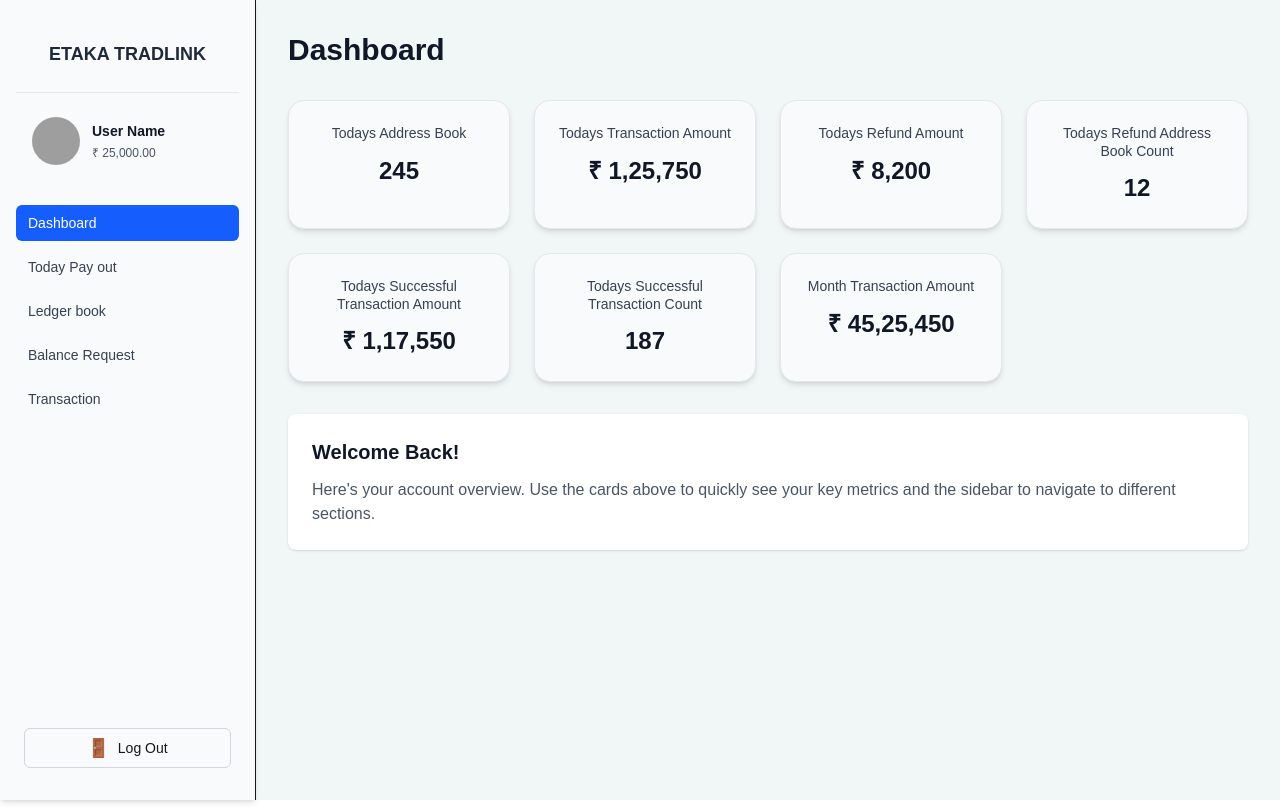
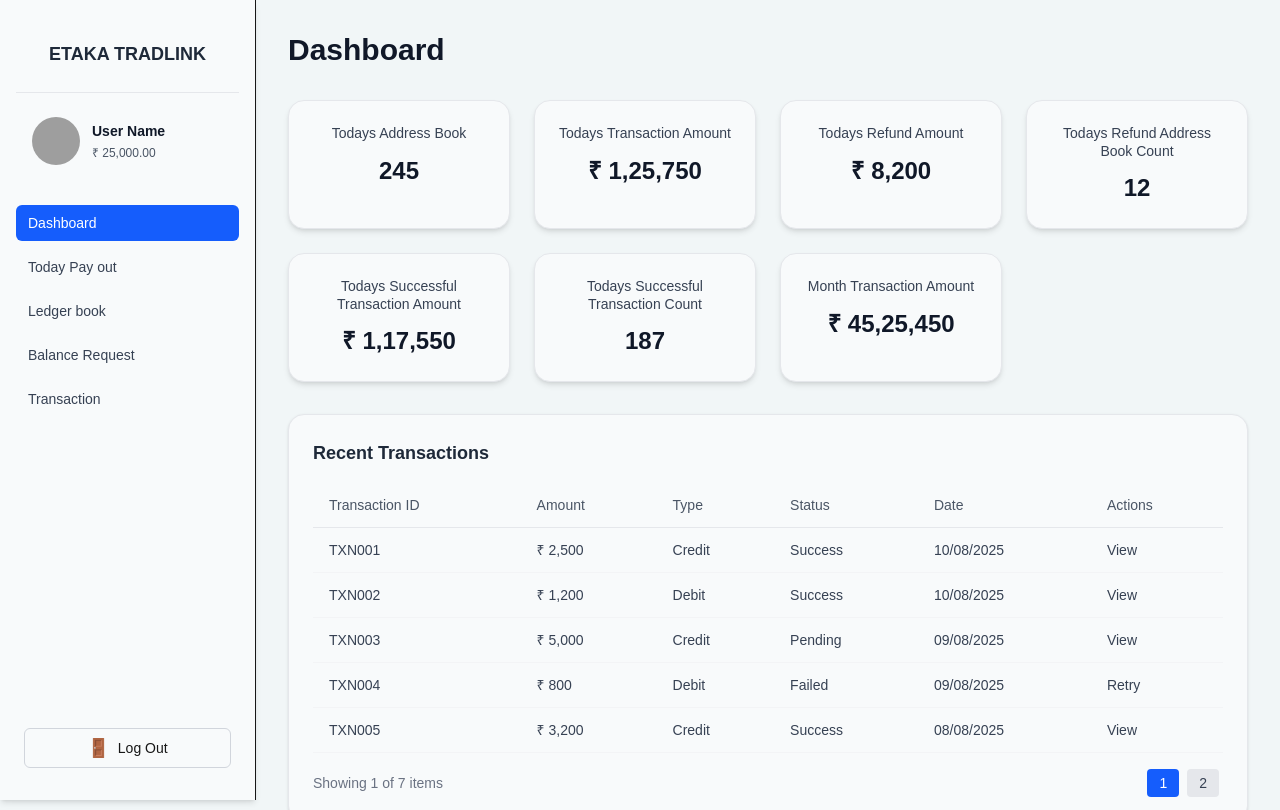
Before and after one commit to k0w4lzk1/ledge_like_app, a Next.js app in the folder frontend/: page /user/dashboard in a window 1280 px wide. Shown: the top 810 px of the page. Built offline with nearby package versions, Linux system fonts and the light colour scheme; grey boxes are pictures that could not be loaded.

Commit message:
Added table

```diff
--- /dev/null
+++ b/frontend/src/app/components/FlexibleTable.tsx
@@ -0,0 +1,107 @@
+'use client';
+
+import React, { useState } from 'react';
+
+interface FlexibleTableProps {
+  heading?: string;
+  columns?: string[];
+  data?: Record<string, any>[];
+}
+
+const FlexibleTable: React.FC<FlexibleTableProps> = ({
+  heading = "My Table",
+  columns = ["Column 1", "Column 2", "Column 3"],
+  data = []
+}) => {
+  const [currentPage, setCurrentPage] = useState(1);
+  const itemsPerPage = 5;
+
+  // Sample data generator if no data provided
+  const sampleData = data.length > 0 ? data : [
+    columns.reduce((obj, col, index) => ({ ...obj, [col]: `Sample ${index + 1}-1` }), {}),
+    columns.reduce((obj, col, index) => ({ ...obj, [col]: `Sample ${index + 1}-2` }), {}),
+    columns.reduce((obj, col, index) => ({ ...obj, [col]: `Sample ${index + 1}-3` }), {}),
+    columns.reduce((obj, col, index) => ({ ...obj, [col]: `Sample ${index + 1}-4` }), {}),
+    columns.reduce((obj, col, index) => ({ ...obj, [col]: `Sample ${index + 1}-5` }), {}),
+    columns.reduce((obj, col, index) => ({ ...obj, [col]: `Sample ${index + 1}-6` }), {}),
+    columns.reduce((obj, col, index) => ({ ...obj, [col]: `Sample ${index + 1}-7` }), {}),
+  ];
+
+  const totalPages = Math.ceil(sampleData.length / itemsPerPage);
+  const startIndex = (currentPage - 1) * itemsPerPage;
+  const endIndex = startIndex + itemsPerPage;
+  const currentData = sampleData.slice(startIndex, endIndex);
+
+  const handlePageChange = (page: number) => {
+    setCurrentPage(page);
+  };
+
+  const renderPaginationButtons = () => {
+    const buttons = [];
+
+    for (let i = 1; i <= totalPages; i++) {
+      buttons.push(
+        <button
+          key={i}
+          onClick={() => handlePageChange(i)}
+          className={`px-3 py-1 mx-1 rounded text-sm ${
+            currentPage === i
+              ? 'bg-blue-600 text-white'
+              : 'bg-gray-200 text-gray-700 hover:bg-gray-300'
+          }`}
+        >
+          {i}
+        </button>
+      );
+    }
+
+    return buttons;
+  };
+
+  return (
+    <div className="bg-sidebar-bg rounded-2xl shadow-sm border border-gray-200 p-6 max-w-full overflow-hidden">
+      {/* Header */}
+      <div className="flex items-center justify-between mb-4">
+        <h2 className="text-lg font-semibold text-gray-800">{heading}</h2>
+      </div>
+
+      {/* Table */}
+      <div className="overflow-x-auto">
+        <table className="w-full">
+          <thead>
+            <tr className="border-b border-gray-200">
+              {columns.map((column, index) => (
+                <th key={index} className="text-left py-3 px-4 font-medium text-gray-600 text-sm">
+                  {column}
+                </th>
+              ))}
+            </tr>
+          </thead>
+          <tbody>
+            {currentData.map((row, rowIndex) => (
+              <tr key={rowIndex} className="border-b border-gray-100 hover:bg-gray-50">
+                {columns.map((column, colIndex) => (
+                  <td key={colIndex} className="py-3 px-4 text-sm text-gray-700">
+                    {row[column] || '-'}
+                  </td>
+                ))}
+              </tr>
+            ))}
+          </tbody>
+        </table>
+      </div>
+
+      {/* Footer with pagination and showing info */}
+      <div className="flex items-center justify-between mt-4 text-sm text-gray-500">
+        <div>
+          Showing {startIndex + 1} of {sampleData.length} items
+        </div>
+        <div className="flex items-center">
+          {renderPaginationButtons()}
+        </div>
+      </div>
+    </div>
+  );
+};
+
+export default FlexibleTable;
--- a/frontend/src/app/user/dashboard/page.tsx
+++ b/frontend/src/app/user/dashboard/page.tsx
@@ -2,6 +2,7 @@
 
 import { Sidebar } from "../../components/sidebar";
 import { DashboardCard } from "../../components/DashboardCard";
+import FlexibleTable from "../../components/FlexibleTable";
 
 export default function UserDashboard() {
   // Sample data for dashboard cards
@@ -36,6 +37,28 @@ export default function UserDashboard() {
     }
   ];
 
+  // Sample table data for transactions
+  const transactionColumns = ["Transaction ID", "Amount", "Type", "Status", "Date", "Actions"];
+  const transactionData = [
+    { "Transaction ID": "TXN001", "Amount": "₹ 2,500", "Type": "Credit", "Status": "Success", "Date": "10/08/2025", "Actions": "View" },
+    { "Transaction ID": "TXN002", "Amount": "₹ 1,200", "Type": "Debit", "Status": "Success", "Date": "10/08/2025", "Actions": "View" },
+    { "Transaction ID": "TXN003", "Amount": "₹ 5,000", "Type": "Credit", "Status": "Pending", "Date": "09/08/2025", "Actions": "View" },
+    { "Transaction ID": "TXN004", "Amount": "₹ 800", "Type": "Debit", "Status": "Failed", "Date": "09/08/2025", "Actions": "Retry" },
+    { "Transaction ID": "TXN005", "Amount": "₹ 3,200", "Type": "Credit", "Status": "Success", "Date": "08/08/2025", "Actions": "View" },
+    { "Transaction ID": "TXN006", "Amount": "₹ 1,500", "Type": "Debit", "Status": "Success", "Date": "08/08/2025", "Actions": "View" },
+    { "Transaction ID": "TXN007", "Amount": "₹ 2,800", "Type": "Credit", "Status": "Success", "Date": "07/08/2025", "Actions": "View" },
+  ];
+
+  // Sample data for balance requests
+  const balanceColumns = ["Request ID", "Requested Amount", "Current Balance", "Status", "Date"];
+  const balanceData = [
+    { "Request ID": "REQ001", "Requested Amount": "₹ 10,000", "Current Balance": "₹ 25,000", "Status": "Approved", "Date": "10/08/2025" },
+    { "Request ID": "REQ002", "Requested Amount": "₹ 5,000", "Current Balance": "₹ 15,000", "Status": "Pending", "Date": "09/08/2025" },
+    { "Request ID": "REQ003", "Requested Amount": "₹ 8,000", "Current Balance": "₹ 10,000", "Status": "Rejected", "Date": "08/08/2025" },
+    { "Request ID": "REQ004", "Requested Amount": "₹ 3,000", "Current Balance": "₹ 2,000", "Status": "Approved", "Date": "07/08/2025" },
+    { "Request ID": "REQ005", "Requested Amount": "₹ 12,000", "Current Balance": "₹ 14,000", "Status": "Pending", "Date": "06/08/2025" },
+  ];
+
   return (
     <div className="min-h-screen bg-app-bg">
       <Sidebar role="user" />
@@ -54,10 +77,22 @@ export default function UserDashboard() {
             ))}
           </div>
 
-          {/* Welcome Section */}
-          <div className="bg-white rounded-lg shadow p-6">
-            <h2 className="text-xl font-semibold text-gray-900 mb-3">Welcome Back!</h2>
-            <p className="text-gray-600">Here's your account overview. Use the cards above to quickly see your key metrics and the sidebar to navigate to different sections.</p>
+          {/* Recent Transactions Table */}
+          <div className="mb-8">
+            <FlexibleTable
+              heading="Recent Transactions"
+              columns={transactionColumns}
+              data={transactionData}
+            />
+          </div>
+
+          {/* Balance Requests Table */}
+          <div className="mb-8">
+            <FlexibleTable
+              heading="Balance Requests"
+              columns={balanceColumns}
+              data={balanceData}
+            />
           </div>
         </div>
       </div>
```
